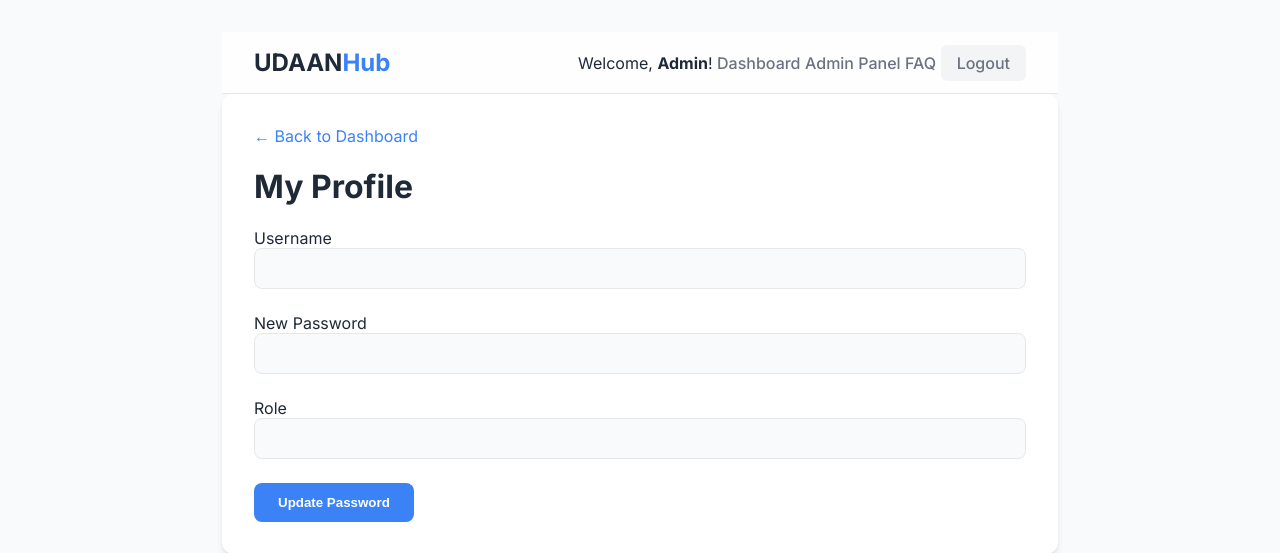
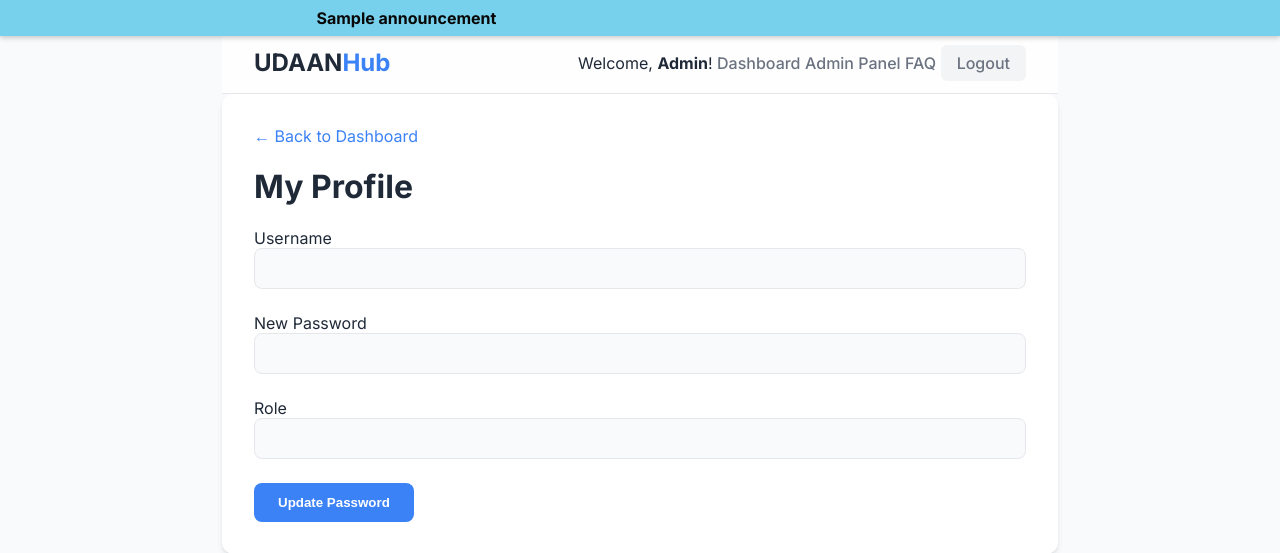
Before and after one commit to Gaurav-s-Project/UDAANHub, a Flask app: template templates/profile.html in a window 1280 px wide. Shown: the top 553 px of the page. Run offline with Flask 3, Linux system fonts and the light colour scheme; the visitor is signed in with stand-in values (Sample User, id 1); the template is opened without the code that fills it: most values are stand-ins (such as "Sample title", 1, 10 or a date in 2020).

Commit message:
Update profile.html

```diff
--- a/templates/profile.html
+++ b/templates/profile.html
@@ -7,6 +7,13 @@
     <link rel="stylesheet" href="{{ url_for('static', filename='style.css') }}">
 </head>
 <body>
+
+    {% if announcement %}
+    <div class="broadcast-banner">
+        <p class="scrolling-text">{{ announcement }}</p>
+    </div>
+    {% endif %}
+
     <div class="container">
         <header class="app-header">
             <div class="logo">UDAAN<span>Hub</span></div>
```
